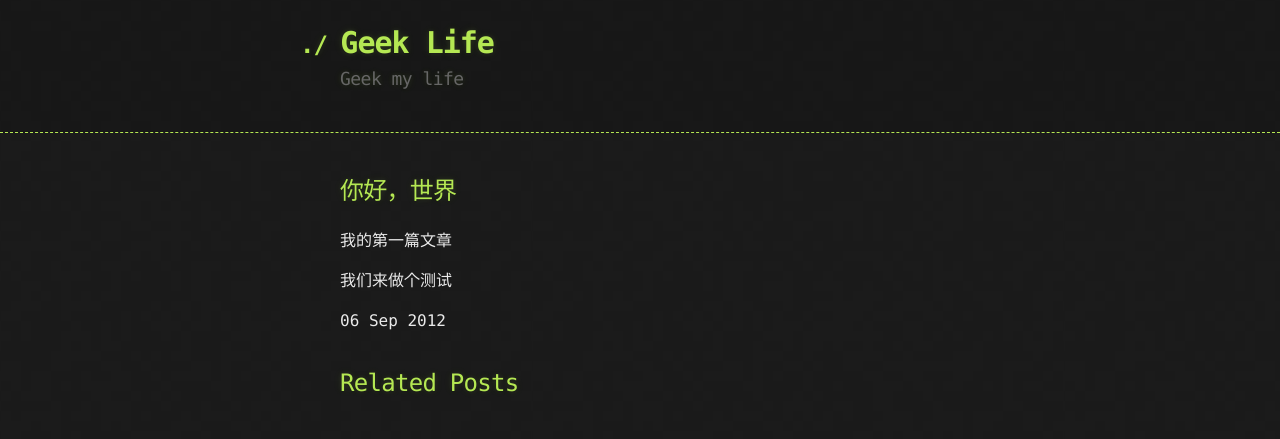
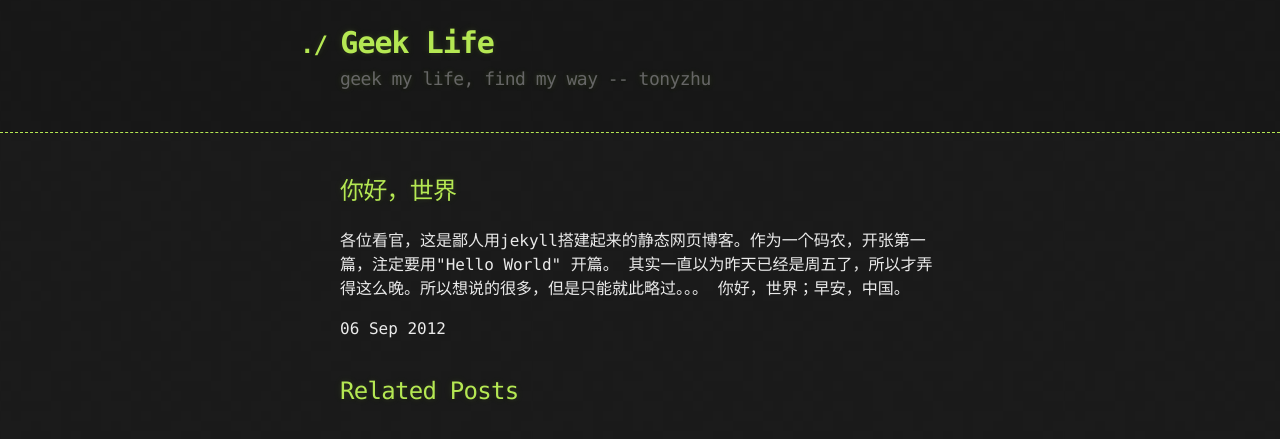
Before and after one commit to tonyzhu/tonyzhu.github.com, a Jekyll site: the page built from _posts/2012-09-06-hello-world.html, in a window 1280 px wide. Shown: the top 439 px of the page. Built offline with Jekyll 4.4.1, drawn with Linux system fonts in a browser that asks for light colours; Markdown is read by kramdown in place of the engine named in the settings.

Commit message:
修改第一篇

```diff
--- a/_layouts/default.html
+++ b/_layouts/default.html
@@ -13,7 +13,7 @@
         <header>
         <div class="container">
             <h1>Geek Life</h1>
-            <h2>Geek my life</h2>
+            <h2>geek my life, find my way -- tonyzhu</h2>
         </div>
         </header>
 
--- a/_posts/2012-09-06-hello-world.html
+++ b/_posts/2012-09-06-hello-world.html
@@ -3,6 +3,9 @@ layout: post
 title: 你好，世界
 ---
 <h2>{{ page.title }}</h2>
-<p>我的第一篇文章</p>
-<p>我们来做个测试</p>
+<p>  各位看官，这是鄙人用jekyll搭建起来的静态网页博客。作为一个码农，开张第一篇，注定要用"Hello
+World" 开篇。
+    其实一直以为昨天已经是周五了，所以才弄得这么晚。所以想说的很多，但是只能就此略过。。。
+    你好，世界；早安，中国。
+</p>
 <p>{{ page.date | date_to_string }}</p>
```
